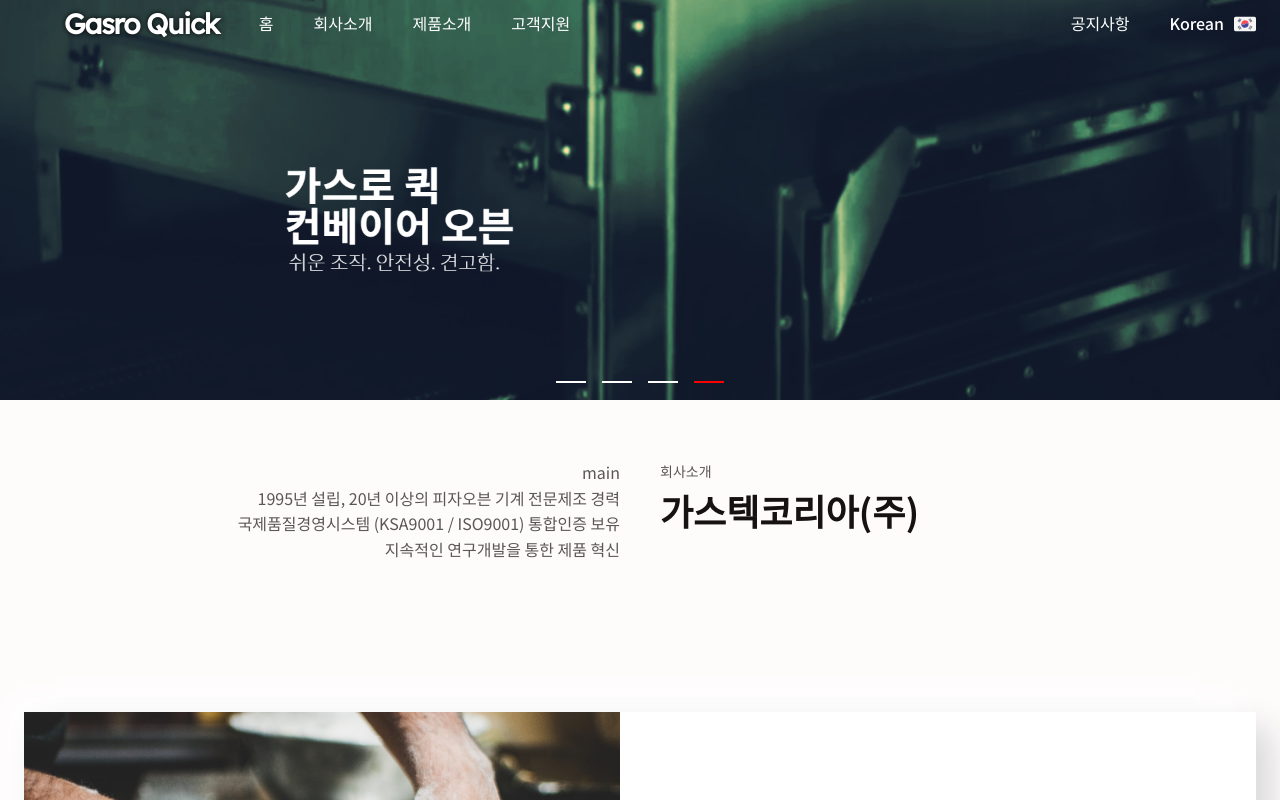
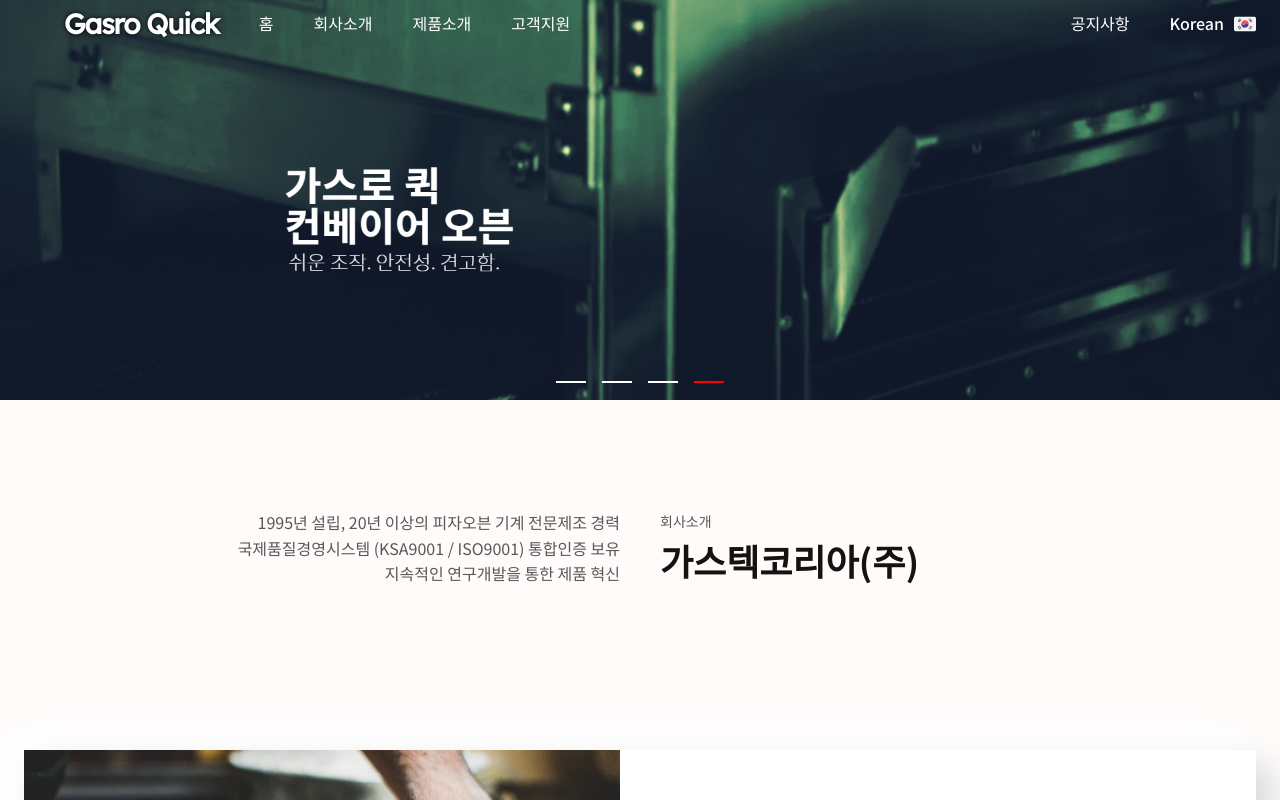
Before and after one commit to Oizys18/gasro, a React (Create React App) app in the folder client/: page / in a window 1280 px wide. Shown: the top 800 px of the page. Built offline with nearby package versions, Linux system fonts and the light colour scheme.

Commit message:
Mod style

```diff
--- a/client/src/assets/styles/GlobalStyles.ts
+++ b/client/src/assets/styles/GlobalStyles.ts
@@ -277,8 +277,6 @@
   a{
     color:inherit
   }
-
-
 }
 .footer-box{
   padding:15px 0;
@@ -337,6 +335,13 @@
 
 
 /* Main Grid */
+.company{
+  padding:50px 0;
+}
+.product{
+  padding:50px 0;
+}
+
 
 .mg-container{
   display:grid;
--- a/client/src/containers/Main.tsx
+++ b/client/src/containers/Main.tsx
@@ -36,10 +36,10 @@
         <VideoDialog open={open} handleClose={handleClose}></VideoDialog>
         <BannerCarousel></BannerCarousel>
       </section>
-      <section id="company" className="basic-container">
+      <section id="company" className="basic-container company">
         <div className="mg-container">
           <div className="mg-item-l content">
-            {t("main.title")}
+            {/* {t("main.title")} */}
             <p>1995년 설립, 20년 이상의 피자오븐 기계 전문제조 경력</p>
             <p>국제품질경영시스템 (KSA9001 / ISO9001) 통합인증 보유</p>
             <p>지속적인 연구개발을 통한 제품 혁신</p>
@@ -154,7 +154,6 @@
           <div className="support-content">
             가스텍코리아 기술 전문가가 도와드립니다.
           </div>
-          {/* <a href="/notice" className="support-link"> */}
           <a href="/#" className="support-link">
             문의하기
           </a>
```
